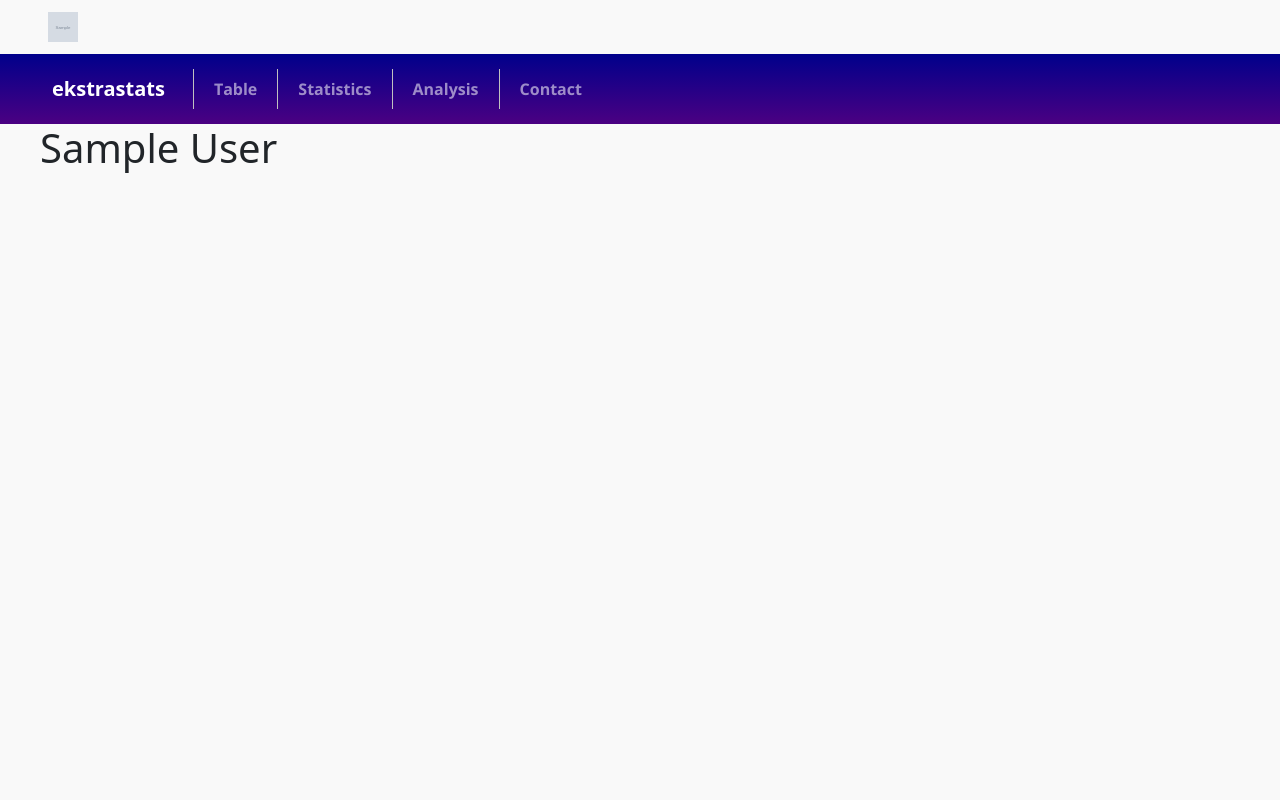
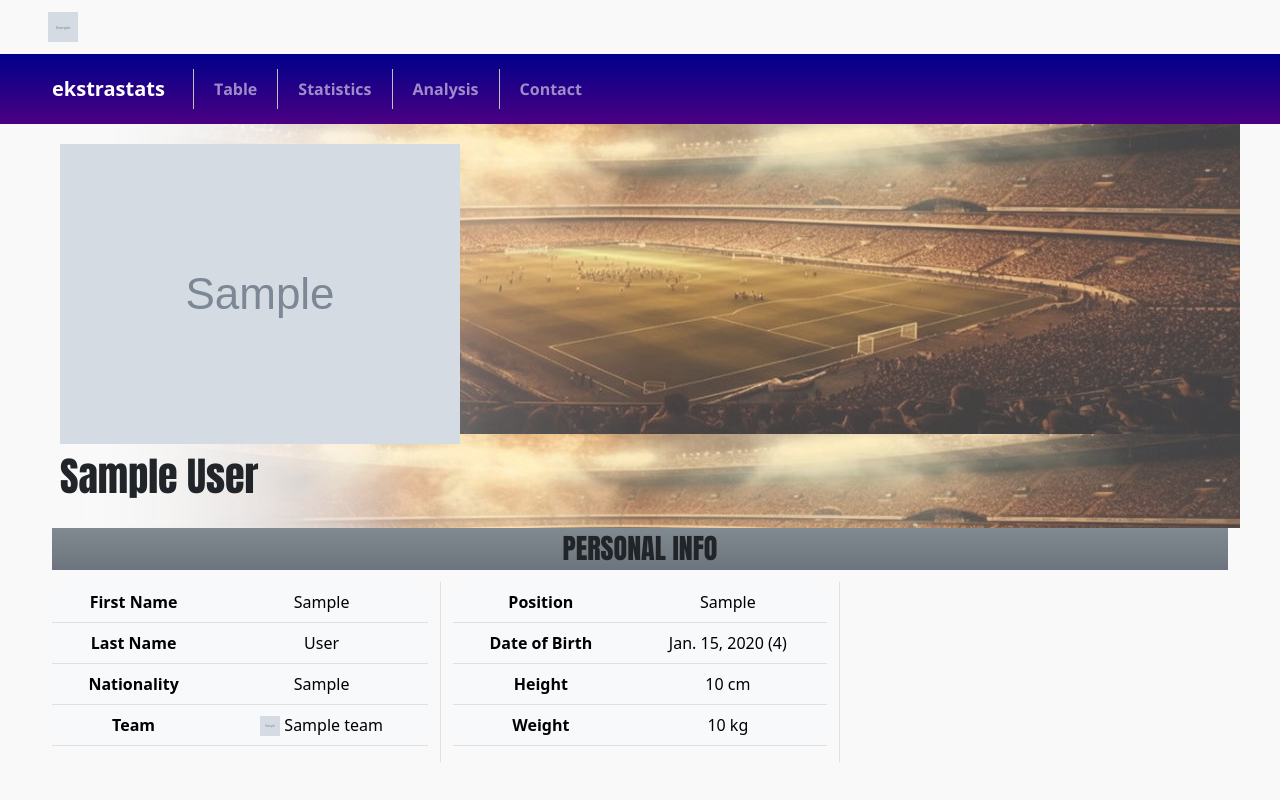
Before and after one commit to Jacek89/Ekstrastats, a Django app: page /player/1/ in a window 1280 px wide. Run offline with Django 4.2, Linux system fonts and the light colour scheme; tables that the repository leaves empty hold one stand-in row (values such as "Sample post"); grey boxes marked "Sample" are stand-in pictures.

Commit message:
player tab personal info + minor corrections

```diff
--- a/app/static/app/main.css
+++ b/app/static/app/main.css
@@ -151,9 +151,9 @@ font-family: Impact, sans-serif;
 }
 
 .player-photo:hover {
-  -ms-transform: scale(1.1); /* IE 9 */
-  -webkit-transform: scale(1.1); /* Safari 3-8 */
-  transform: scale(1.1);
+  -ms-transform: scale(1.05); /* IE 9 */
+  -webkit-transform: scale(1.05); /* Safari 3-8 */
+  transform: scale(1.05);
  }
 
 .stats-logo {
--- a/app/templates/app/player.html
+++ b/app/templates/app/player.html
@@ -2,6 +2,56 @@
 {% block content %}
 {% load static %}
 
-<h1>{{player.full_name}}</h1>
+<div>
+    <div class="team-top">
+        <img src="{{player.photo}}">
+        <h1 class="title pt-2">{{player.full_name}}</h1>
+    </div>
 
+    <div class="container-fluid">
+        <h3 class="title text-center bg-secondary bg-gradient py-1">PERSONAL INFO</h3>
+
+        <div class="row pt-1">
+            <div class="col-md-4 text-center">
+                <table class="table table-light">
+                    <tr>
+                        <th>First Name</th><td>{{player.first_name}}</td>
+                    </tr>
+                    <tr>
+                        <th>Last Name</th><td>{{player.last_name}}</td>
+                    </tr>
+                    <tr>
+                        <th>Nationality</th><td>{{player.nationality}}</td>
+                    </tr>
+                    <tr>
+                        <th>Team</th>
+                        <td>
+                            <a class='table-anchor' href="{%url 'team_main' player.team.id %}">
+                            <img class='table-logo' src="{{player.team.logo}}"> {{player.team.name}}
+                            </a>
+                        </td>
+                    </tr>
+
+                </table>
+            </div>
+            <div class="col-md-4 text-center border-end border-start">
+                <table class="table table-light">
+                    <tr>
+                        <th>Position</th><td>{{player.position}}</td>
+                    </tr>
+                    <tr>
+                        <th>Date of Birth</th><td>{{player.birth_date}} ({{player.age}})</td>
+                    </tr>
+                    <tr>
+                        <th>Height</th><td>{{player.height}} cm</td>
+                    </tr>
+                    <tr>
+                        <th>Weight</th><td>{{player.weight}} kg</td>
+                    </tr>
+
+                </table>
+            </div>
+
+    </div>
+</div>
 {% endblock content %}
--- a/app/templates/app/statistics.html
+++ b/app/templates/app/statistics.html
@@ -68,7 +68,7 @@
                             <tr>
                                 <td>{{interval|add:"-14"}} - {{interval}}</td>
                                 <td>{{count}}</td>
-                                <td>({{count|percent:goals_sum}})%</td>
+                                <td>({{count|percent:goals_sum}}%)</td>
                             </tr>
                         {% endfor %}
                     </table>
@@ -78,10 +78,10 @@
                      <table class="table table-light">
                          <tr><th>Goals by Half</th></tr>
                          <tr>
-                             <td>1st Half</td><td>{{goals_45.45}}</td><td>({{goals_45.45|percent:goals_sum}})%</td>
+                             <td>1st Half</td><td>{{goals_45.45}}</td><td>({{goals_45.45|percent:goals_sum}}%)</td>
                          </tr>
                          <tr>
-                             <td>2nd Half</td><td>{{goals_45.90}}</td><td>({{goals_45.90|percent:goals_sum}})%</td>
+                             <td>2nd Half</td><td>{{goals_45.90}}</td><td>({{goals_45.90|percent:goals_sum}}%)</td>
                          </tr>
                     </table>
 
--- a/app/views.py
+++ b/app/views.py
@@ -8,7 +8,6 @@ from django.views import View
 from django.db.models import Count
 from Ekstrastats.settings.settings import SEASON
 from .utils.statistics import count_intervals
-
 
 
 def index(request):
```
